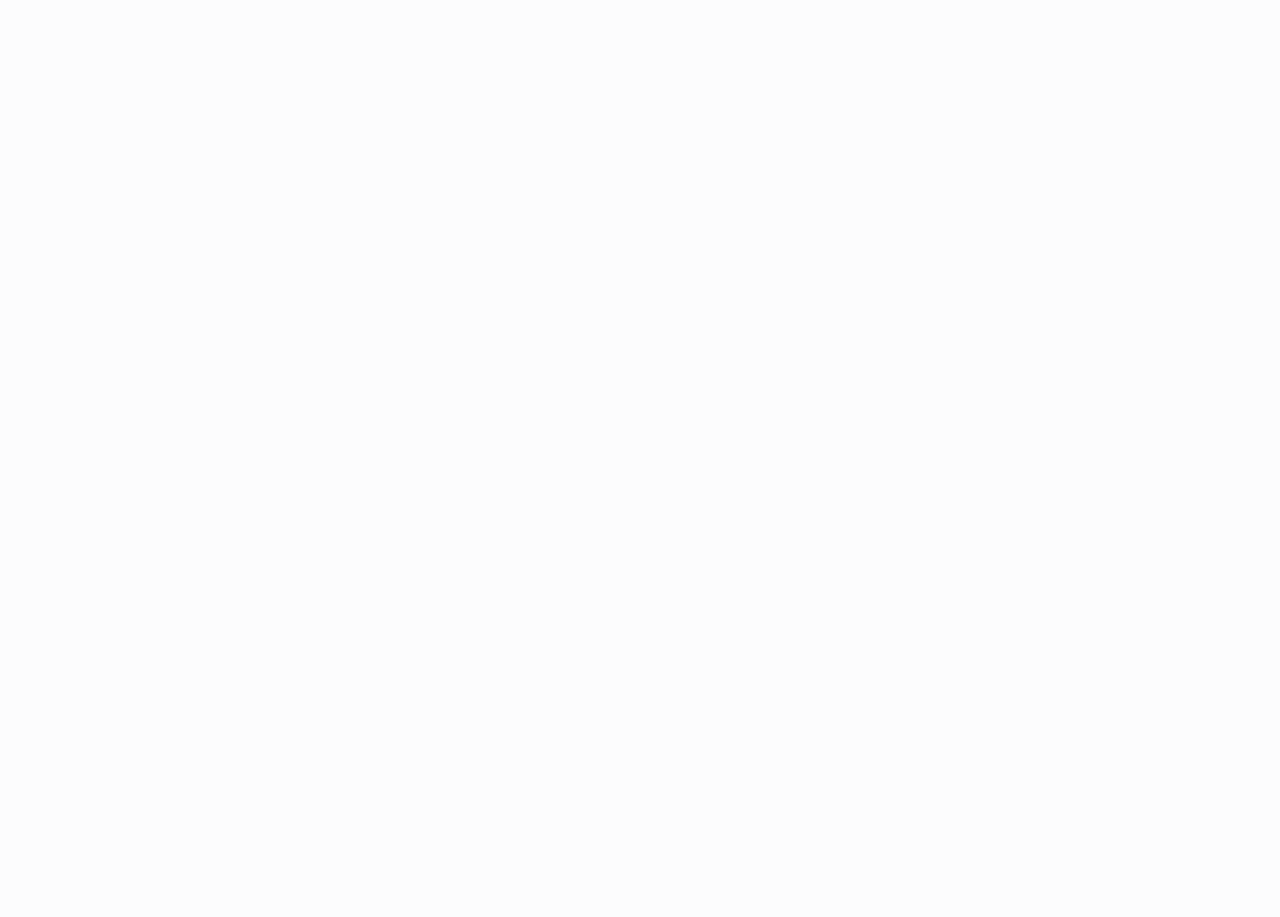
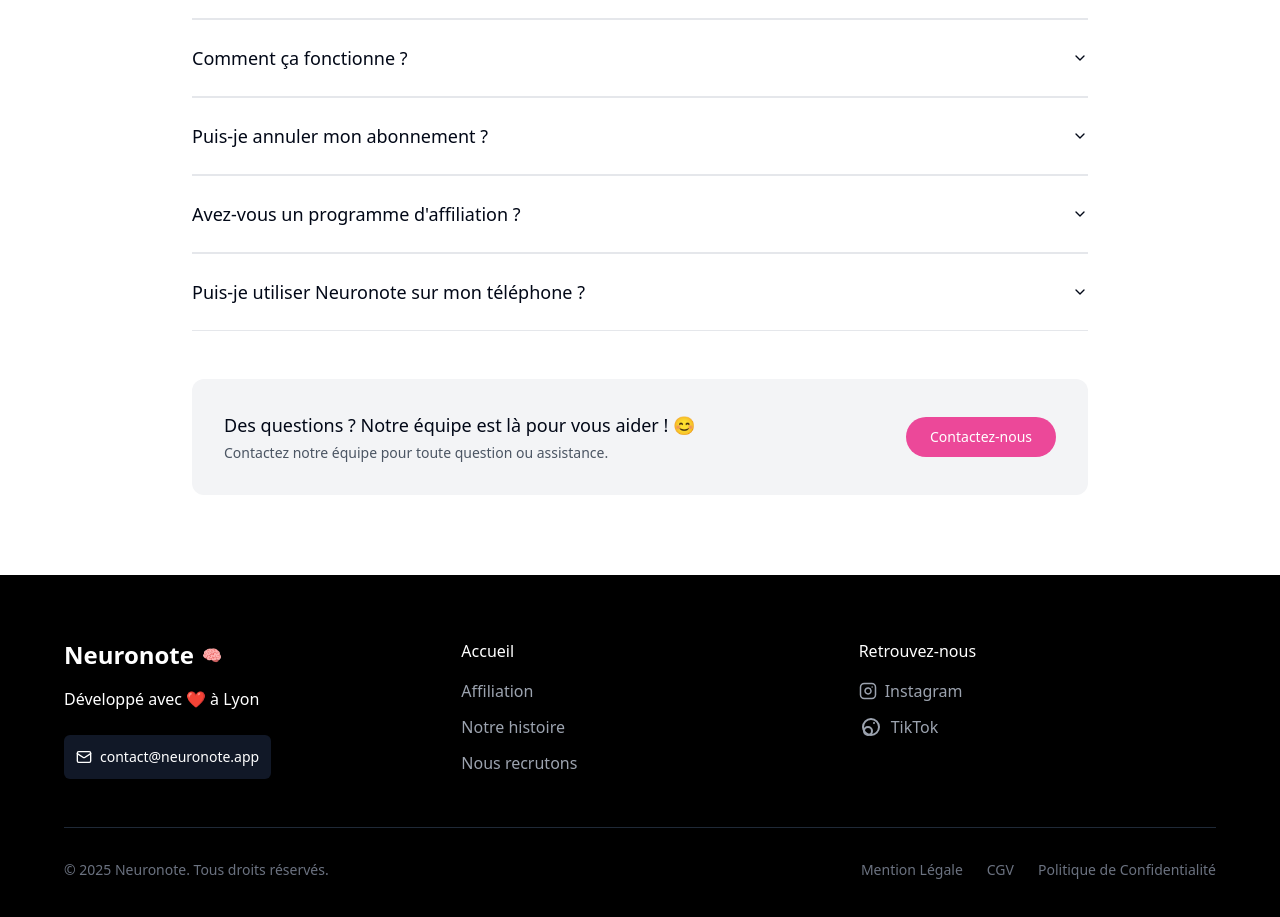
Before and after one commit to nabilnabti/milonota, a React (Vite) app: page / in a window 1280 px wide. Shown: the part 5440-6357 px from the top of the page. Before the commit the page ends 5253 px from the top, so only its background shows below. Built offline with nearby package versions, Linux system fonts and the light colour scheme.

Commit message:
Add FAQ and footer
Add FAQ section and footer to the application.

```diff
--- /dev/null
+++ b/src/components/FaqSection.tsx
@@ -0,0 +1,76 @@
+
+import React from "react";
+import { Accordion, AccordionContent, AccordionItem, AccordionTrigger } from "@/components/ui/accordion";
+import { Button } from "@/components/ui/button";
+
+const FaqSection = () => {
+  return (
+    <section className="py-20 px-6 bg-white">
+      <div className="max-w-4xl mx-auto">
+        <div className="text-center mb-12">
+          <p className="text-sm font-medium uppercase mb-2">FAQ</p>
+          <h2 className="text-4xl font-bold mb-8">Foire aux Questions</h2>
+        </div>
+
+        <Accordion type="single" collapsible className="w-full mb-12">
+          <AccordionItem value="item-1" className="border-t border-gray-200">
+            <AccordionTrigger className="text-lg font-medium py-6">
+              C'est Gratuit ?
+            </AccordionTrigger>
+            <AccordionContent className="text-gray-600">
+              Oui, Neuronote propose une version gratuite avec des fonctionnalités essentielles. Des options premium sont disponibles pour un accès à des fonctionnalités avancées.
+            </AccordionContent>
+          </AccordionItem>
+
+          <AccordionItem value="item-2" className="border-t border-gray-200">
+            <AccordionTrigger className="text-lg font-medium py-6">
+              Comment ça fonctionne ?
+            </AccordionTrigger>
+            <AccordionContent className="text-gray-600">
+              Neuronote utilise l'intelligence artificielle pour analyser et traiter vos notes de cours. Vous pouvez importer des cours depuis diverses sources, enregistrer des cours en direct, ou créer vos propres notes. L'application organise ensuite vos informations et génère des quiz et des fiches de révision personnalisés.
+            </AccordionContent>
+          </AccordionItem>
+
+          <AccordionItem value="item-3" className="border-t border-gray-200">
+            <AccordionTrigger className="text-lg font-medium py-6">
+              Puis-je annuler mon abonnement ?
+            </AccordionTrigger>
+            <AccordionContent className="text-gray-600">
+              Absolument. Vous pouvez annuler votre abonnement à tout moment depuis votre compte. Une fois annulé, vous pourrez continuer à utiliser les services premium jusqu'à la fin de votre période de facturation.
+            </AccordionContent>
+          </AccordionItem>
+
+          <AccordionItem value="item-4" className="border-t border-gray-200">
+            <AccordionTrigger className="text-lg font-medium py-6">
+              Avez-vous un programme d'affiliation ?
+            </AccordionTrigger>
+            <AccordionContent className="text-gray-600">
+              Oui, nous proposons un programme d'affiliation attractif. Partagez Neuronote avec vos amis et gagnez des mois d'abonnement gratuit ou des commissions sur leurs abonnements.
+            </AccordionContent>
+          </AccordionItem>
+
+          <AccordionItem value="item-5" className="border-t border-b border-gray-200">
+            <AccordionTrigger className="text-lg font-medium py-6">
+              Puis-je utiliser Neuronote sur mon téléphone ?
+            </AccordionTrigger>
+            <AccordionContent className="text-gray-600">
+              Oui, Neuronote est disponible sur tous les appareils - ordinateurs, tablettes et smartphones. Vous pouvez accéder à vos notes et réviser où que vous soyez.
+            </AccordionContent>
+          </AccordionItem>
+        </Accordion>
+
+        <div className="bg-gray-100 p-8 rounded-xl flex flex-col md:flex-row justify-between items-center">
+          <div>
+            <p className="font-medium text-lg mb-1">Des questions ? Notre équipe est là pour vous aider ! 😊</p>
+            <p className="text-gray-600 text-sm">Contactez notre équipe pour toute question ou assistance.</p>
+          </div>
+          <Button className="bg-pink-500 hover:bg-pink-600 text-white rounded-full px-6 py-5 mt-4 md:mt-0">
+            Contactez-nous
+          </Button>
+        </div>
+      </div>
+    </section>
+  );
+};
+
+export default FaqSection;
--- /dev/null
+++ b/src/components/Footer.tsx
@@ -0,0 +1,112 @@
+
+import React from "react";
+import { Link } from "react-router-dom";
+import { Mail, Instagram, TiktokIcon } from "lucide-react";
+
+// Tiktok icon isn't directly available in lucide-react
+// Creating a custom TiktokIcon component
+const TiktokIcon = (props: React.SVGProps<SVGSVGElement>) => (
+  <svg
+    xmlns="http://www.w3.org/2000/svg"
+    width="24"
+    height="24"
+    viewBox="0 0 24 24"
+    fill="none"
+    stroke="currentColor"
+    strokeWidth="2"
+    strokeLinecap="round"
+    strokeLinejoin="round"
+    {...props}
+  >
+    <path d="M9 12a4 4 0 1 0 0 8 4 4 0 0 0 0-8Z" />
+    <path d="M15 8h.01" />
+    <path d="M20 12a8 8 0 1 1-16 0 8 8 0 0 1 16 0Z" />
+  </svg>
+);
+
+const Footer = () => {
+  return (
+    <footer className="bg-black text-white py-16 px-6">
+      <div className="max-w-6xl mx-auto">
+        <div className="grid grid-cols-1 md:grid-cols-3 gap-10 mb-12">
+          {/* Logo and info */}
+          <div className="flex flex-col">
+            <div className="flex items-center gap-2 mb-4">
+              <span className="text-2xl font-bold">Neuronote</span>
+              <span className="text-pink-500">🧠</span>
+            </div>
+            <p className="flex items-center mb-6">
+              Développé avec <span className="text-red-500 mx-1">❤️</span> à Lyon
+            </p>
+            <a
+              href="mailto:contact@neuronote.app"
+              className="flex items-center gap-2 bg-gray-900 hover:bg-gray-800 transition-colors p-3 rounded-md w-fit text-sm"
+            >
+              <Mail size={16} />
+              <span>contact@neuronote.app</span>
+            </a>
+          </div>
+
+          {/* Links */}
+          <div>
+            <h3 className="font-medium mb-4">Accueil</h3>
+            <ul className="space-y-3">
+              <li>
+                <Link to="/affiliation" className="text-gray-400 hover:text-white transition-colors">
+                  Affiliation
+                </Link>
+              </li>
+              <li>
+                <Link to="/histoire" className="text-gray-400 hover:text-white transition-colors">
+                  Notre histoire
+                </Link>
+              </li>
+              <li>
+                <Link to="/recrutement" className="text-gray-400 hover:text-white transition-colors">
+                  Nous recrutons
+                </Link>
+              </li>
+            </ul>
+          </div>
+
+          {/* Social */}
+          <div>
+            <h3 className="font-medium mb-4">Retrouvez-nous</h3>
+            <ul className="space-y-3">
+              <li>
+                <a href="#" className="text-gray-400 hover:text-white transition-colors flex items-center gap-2">
+                  <Instagram size={18} />
+                  <span>Instagram</span>
+                </a>
+              </li>
+              <li>
+                <a href="#" className="text-gray-400 hover:text-white transition-colors flex items-center gap-2">
+                  <TiktokIcon size={18} />
+                  <span>TikTok</span>
+                </a>
+              </li>
+            </ul>
+          </div>
+        </div>
+
+        {/* Bottom footer */}
+        <div className="border-t border-gray-800 pt-8 flex flex-col md:flex-row justify-between items-center">
+          <p className="text-sm text-gray-500">© 2025 Neuronote. Tous droits réservés.</p>
+          <div className="flex gap-6 mt-4 md:mt-0">
+            <Link to="#" className="text-sm text-gray-500 hover:text-gray-300">
+              Mention Légale
+            </Link>
+            <Link to="#" className="text-sm text-gray-500 hover:text-gray-300">
+              CGV
+            </Link>
+            <Link to="#" className="text-sm text-gray-500 hover:text-gray-300">
+              Politique de Confidentialité
+            </Link>
+          </div>
+        </div>
+      </div>
+    </footer>
+  );
+};
+
+export default Footer;
--- a/src/pages/Index.tsx
+++ b/src/pages/Index.tsx
@@ -5,6 +5,8 @@ import ProblemSection from "@/components/ProblemSection";
 import SolutionSection from "@/components/SolutionSection";
 import FeatureShowcase from "@/components/FeatureShowcase";
 import UniversityLogos from "@/components/UniversityLogos";
+import FaqSection from "@/components/FaqSection";
+import Footer from "@/components/Footer";
 
 const Index = () => {
   return (
@@ -16,10 +18,9 @@ const Index = () => {
         <ProblemSection />
         <SolutionSection />
         <FeatureShowcase />
+        <FaqSection />
       </main>
-      <footer className="py-6 text-center text-gray-500 text-sm">
-        <p>© 2025 Neuronote. Tous droits réservés.</p>
-      </footer>
+      <Footer />
     </div>
   );
 };
```
